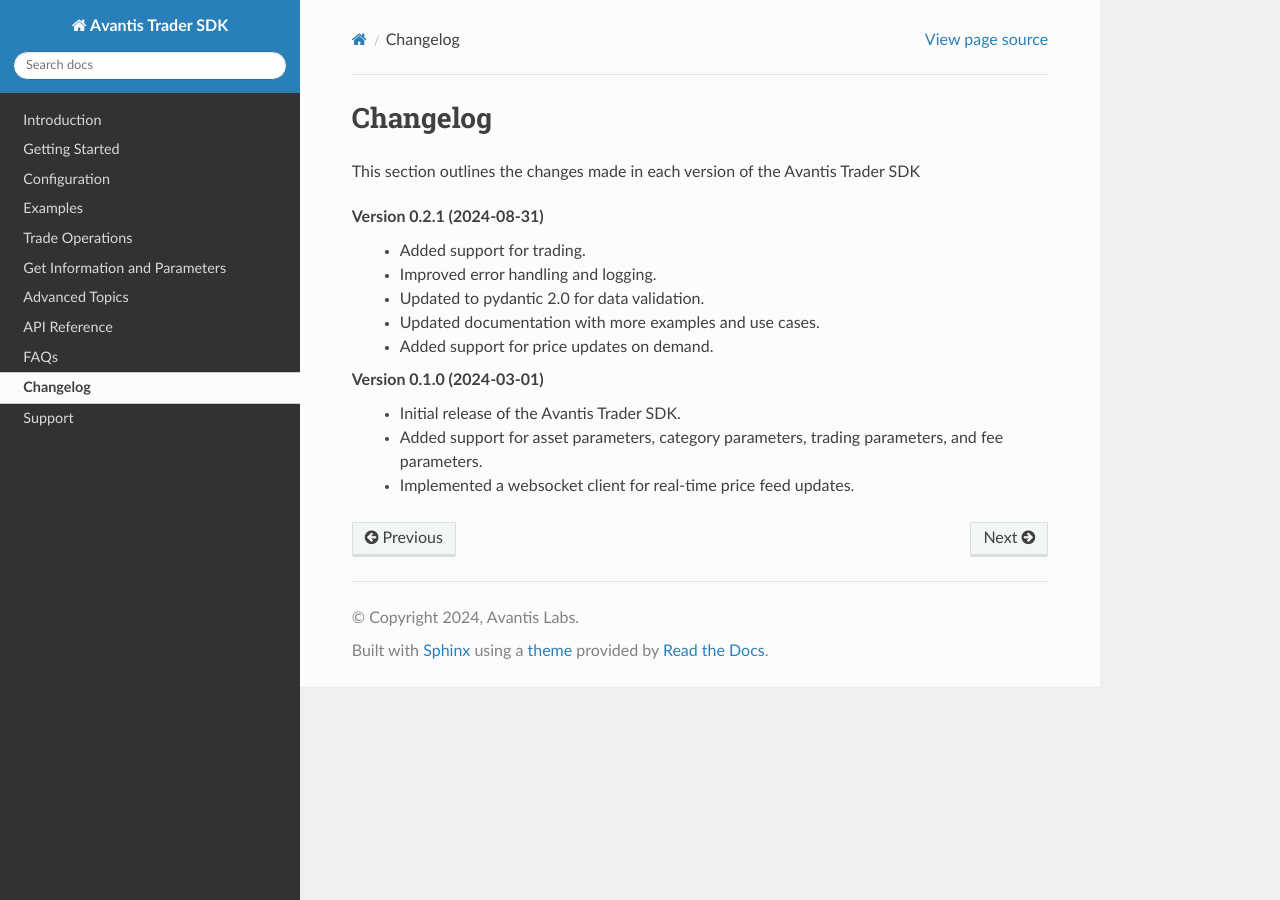
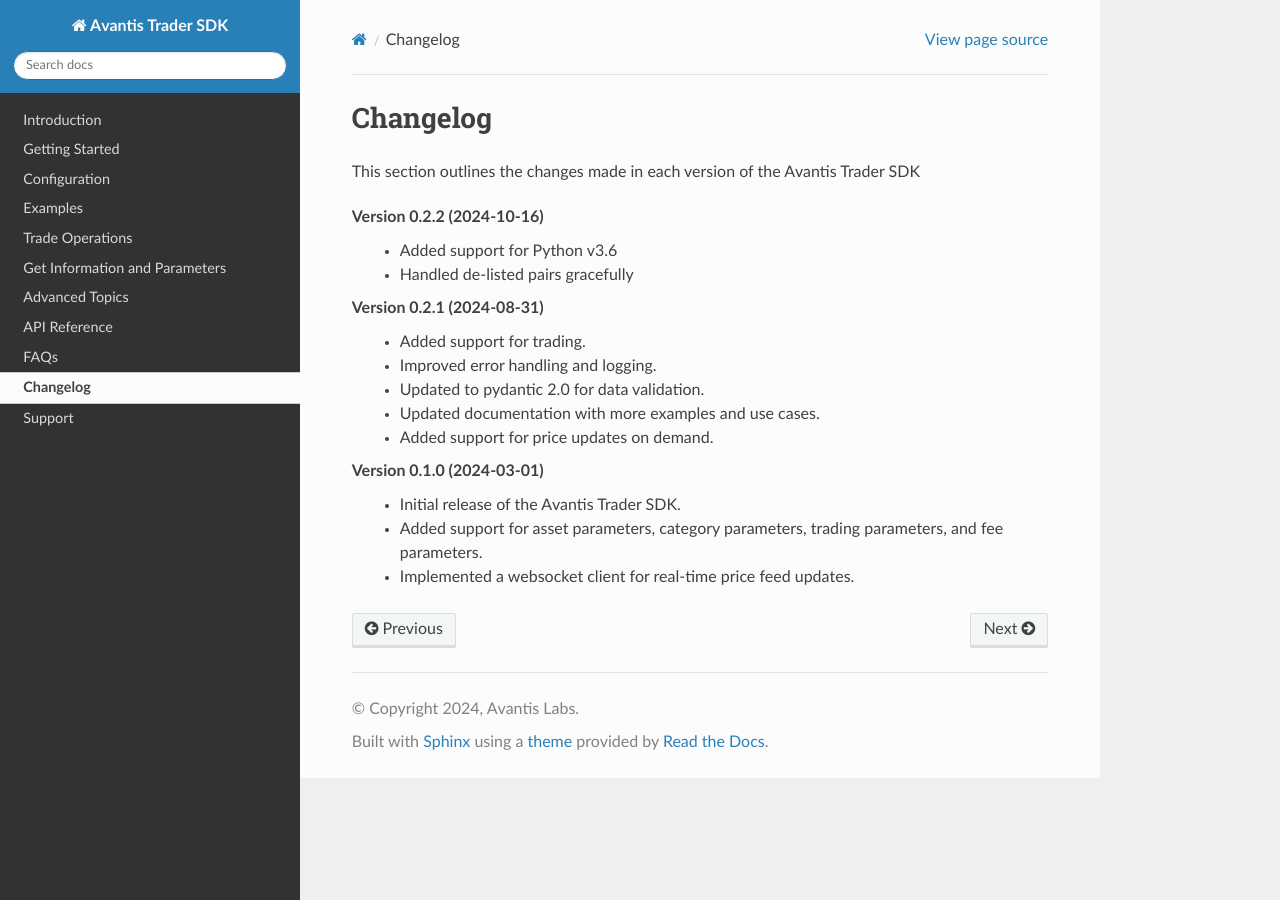
Before and after one commit to Avantis-Labs/avantis_trader_sdk, a Sphinx documentation site: the page built from docs/source/changelog.rst, in a window 1280 px wide. Built offline with Sphinx 7.4.7 and the Read the Docs theme 3.1.0, drawn with Linux system fonts in a browser that asks for light colours; pages that are not in the unit, such as notebooks, are missing from menus.

Commit message:
Update changelog.rst

```diff
--- a/docs/source/changelog.rst
+++ b/docs/source/changelog.rst
@@ -2,6 +2,10 @@
 ---------
 
 This section outlines the changes made in each version of the Avantis Trader SDK
+
+**Version 0.2.2 (2024-10-16)**
+   - Added support for Python v3.6
+   - Handled de-listed pairs gracefully
 
 **Version 0.2.1 (2024-08-31)**
    - Added support for trading.
```
